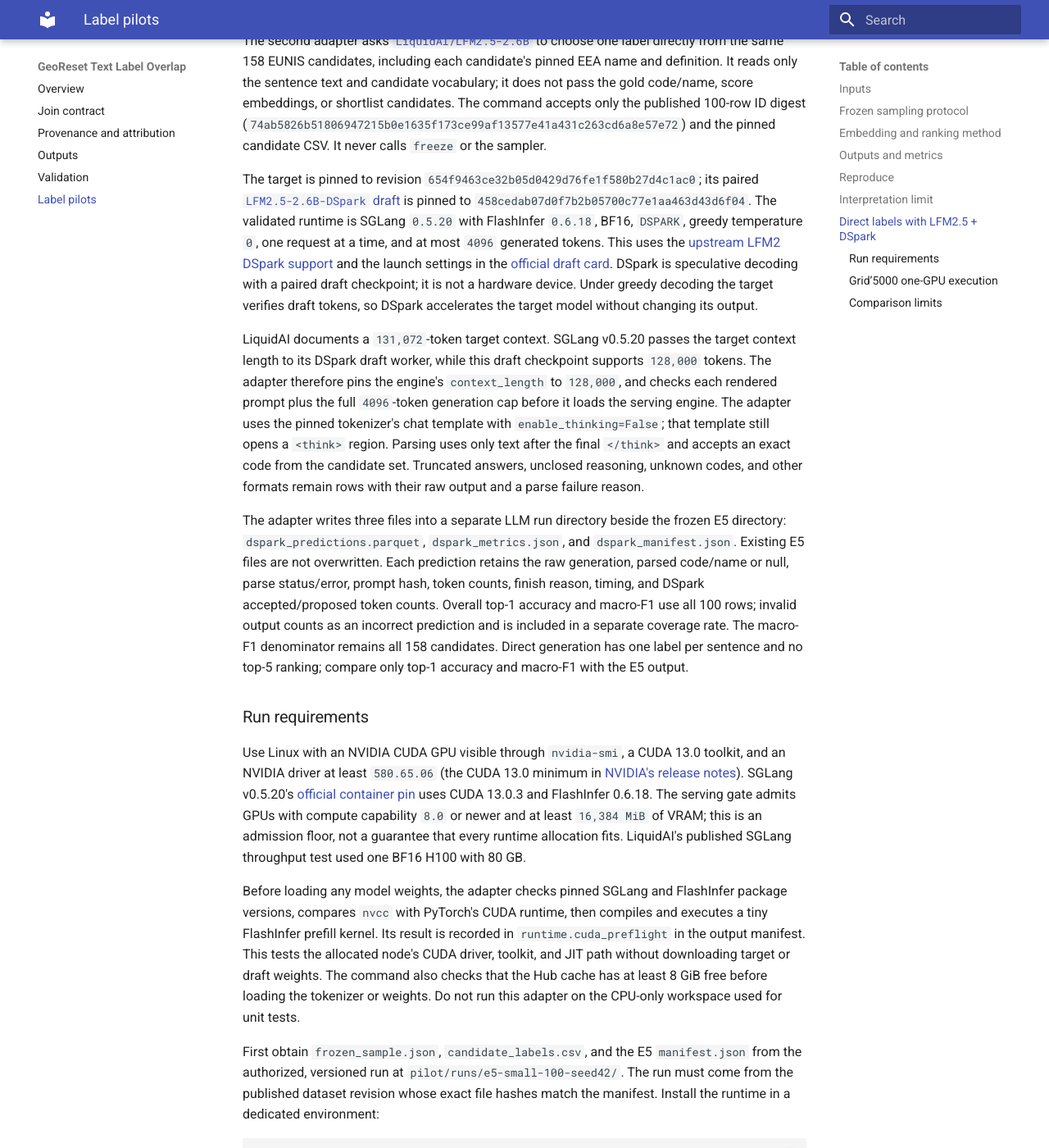
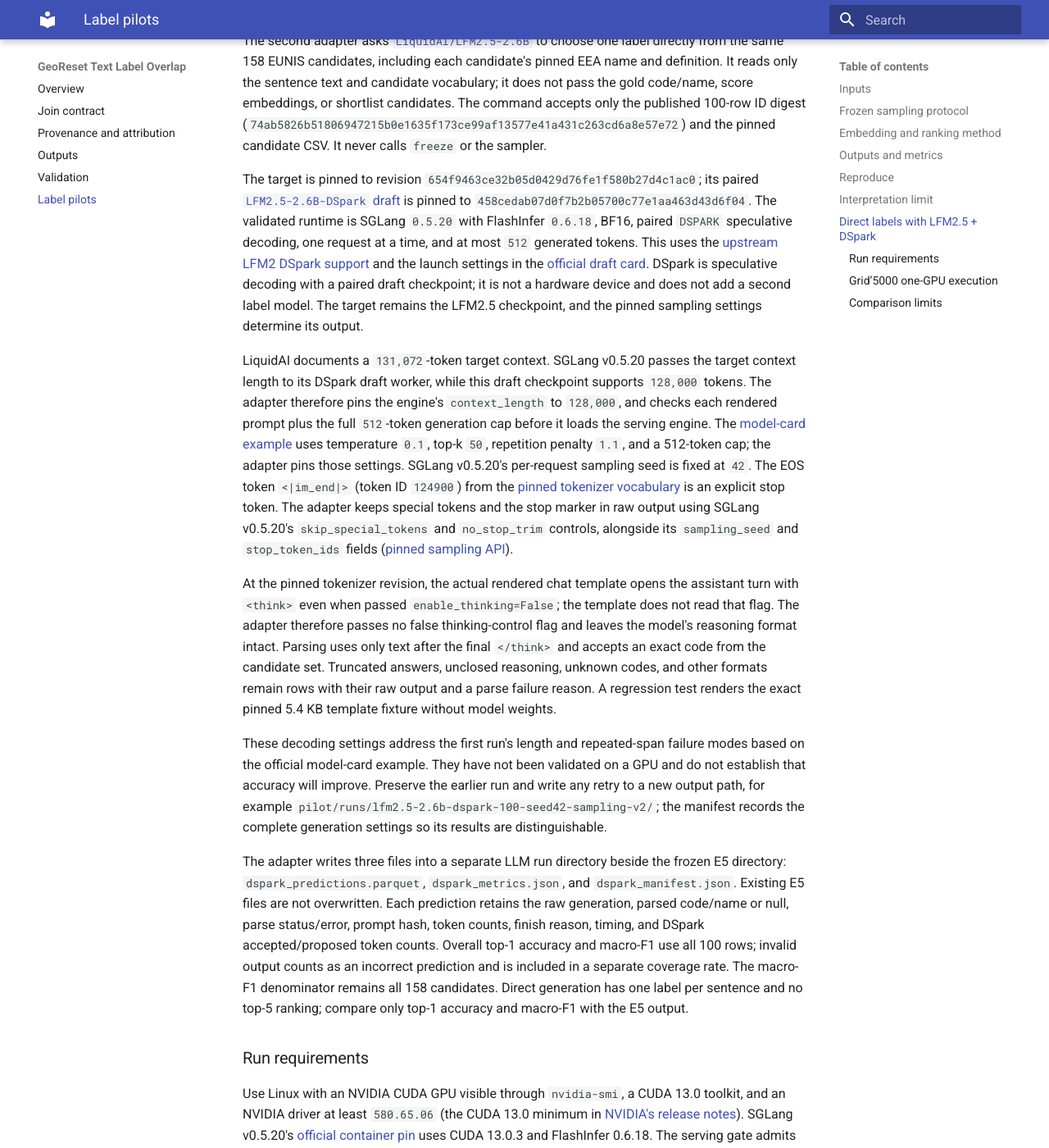
Before and after one commit to NoeFlandre/georeset-text-label-benchmark, an MkDocs documentation site: the page built from docs/pilot.md, in a window 1280 px wide and 1400 px high, scrolled down 3337 px. Shown: the whole window at 82% size. Built offline with MkDocs 1.6.1 and Material for MkDocs 9.7.7, drawn with Linux system fonts in a browser that asks for light colours; some of the changed text lies outside the part shown.

Commit message:
Pin LFM2.5 generation and frozen pilot revision
Use the published model-card sampling settings, pin the real chat-template behavior and marker-preserving output parse, and bind the documented inputs to the public E5 artifact revision.

````diff
--- a/docs/pilot.md
+++ b/docs/pilot.md
@@ -142,23 +142,45 @@
 `654f9463ce32b05d0429d76fe1f580b27d4c1ac0`; its paired
 [`LFM2.5-2.6B-DSpark` draft](https://huggingface.co/LiquidAI/LFM2.5-2.6B-DSpark)
 is pinned to `458cedab07d0f7b2b05700c77e1aa463d43d6f04`. The validated
-runtime is SGLang `0.5.20` with FlashInfer `0.6.18`, BF16, `DSPARK`, greedy
-temperature `0`, one request at a time, and at most `4096` generated tokens.
+runtime is SGLang `0.5.20` with FlashInfer `0.6.18`, BF16, paired `DSPARK`
+speculative decoding, one request at a time, and at most `512` generated tokens.
 This uses the [upstream LFM2 DSpark support](https://github.com/sgl-project/sglang/pull/31041)
 and the launch settings in the [official draft card](https://huggingface.co/LiquidAI/LFM2.5-2.6B-DSpark).
 DSpark is speculative decoding with a paired draft checkpoint; it is not a
-hardware device. Under greedy decoding the target verifies draft tokens, so
-DSpark accelerates the target model without changing its output.
+hardware device and does not add a second label model. The target remains the
+LFM2.5 checkpoint, and the pinned sampling settings determine its output.
 
 LiquidAI documents a `131,072`-token target context. SGLang v0.5.20 passes the
 target context length to its DSpark draft worker, while this draft checkpoint
 supports `128,000` tokens. The adapter therefore pins the engine's
 `context_length` to `128,000`, and checks each rendered prompt plus the full
-`4096`-token generation cap before it loads the serving engine. The adapter uses the pinned tokenizer's chat template with
-`enable_thinking=False`; that template still opens a `<think>` region. Parsing
+`512`-token generation cap before it loads the serving engine. The
+[model-card example](https://huggingface.co/LiquidAI/LFM2.5-2.6B) uses
+temperature `0.1`, top-k `50`, repetition penalty `1.1`, and a 512-token cap;
+the adapter pins those settings. SGLang v0.5.20's per-request sampling seed is
+fixed at `42`. The EOS token `<|im_end|>` (token ID `124900`) from the [pinned
+tokenizer vocabulary](https://huggingface.co/LiquidAI/LFM2.5-2.6B/blob/654f9463ce32b05d0429d76fe1f580b27d4c1ac0/tokenizer.json)
+is an explicit stop token. The adapter keeps special tokens and the stop
+marker in raw output using SGLang v0.5.20's `skip_special_tokens` and
+`no_stop_trim` controls, alongside its `sampling_seed` and `stop_token_ids`
+fields ([pinned sampling API](https://github.com/sgl-project/sglang/blob/v0.5.20/python/sglang/srt/sampling/sampling_params.py)).
+
+At the pinned tokenizer revision, the actual rendered chat template opens the
+assistant turn with `<think>` even when passed `enable_thinking=False`; the
+template does not read that flag. The adapter therefore passes no false
+thinking-control flag and leaves the model's reasoning format intact. Parsing
 uses only text after the final `</think>` and accepts an exact code from the
 candidate set. Truncated answers, unclosed reasoning, unknown codes, and other
-formats remain rows with their raw output and a parse failure reason.
+formats remain rows with their raw output and a parse failure reason. A
+regression test renders the exact pinned 5.4 KB template fixture without model
+weights.
+
+These decoding settings address the first run's length and repeated-span
+failure modes based on the official model-card example. They have not been
+validated on a GPU and do not establish that accuracy will improve. Preserve
+the earlier run and write any retry to a new output path, for example
+`pilot/runs/lfm2.5-2.6b-dspark-100-seed42-sampling-v2/`; the manifest records
+the complete generation settings so its results are distinguishable.
 
 The adapter writes three files into a separate LLM run directory beside the
 frozen E5 directory: `dspark_predictions.parquet`, `dspark_metrics.json`, and
@@ -193,9 +215,11 @@
 
 First obtain `frozen_sample.json`, `candidate_labels.csv`, and the E5
 `manifest.json` from the authorized, versioned run at
-`pilot/runs/e5-small-100-seed42/`. The run must come from the published dataset
-revision whose exact file hashes match the manifest. Install the runtime in a
-dedicated environment:
+`pilot/runs/e5-small-100-seed42/`. Use the published dataset revision
+[`073a1e478bd719f7a8ddc8c9fca191cb87c12926`](https://huggingface.co/datasets/NoeFlandre/georeset-text-label-benchmark/tree/073a1e478bd719f7a8ddc8c9fca191cb87c12926/pilot/runs/e5-small-100-seed42),
+which contains the exact frozen sample, candidate table, and E5 manifest. The
+runner verifies the sample and candidate hashes against that manifest. Install
+the runtime in a dedicated environment:
 
 ```bash
 uv sync --locked --no-default-groups --extra dspark
@@ -248,8 +272,16 @@
 ```bash
 scripts/run-dspark-grid5000.sh \
   /path/to/persistent/pilot/runs/e5-small-100-seed42 \
-  /path/to/persistent/pilot/runs/lfm2.5-2.6b-dspark-100-seed42
+  /path/to/persistent/pilot/runs/lfm2.5-2.6b-dspark-100-seed42-sampling-v2
 ```
+
+Before the full 100-row retry, the cluster owner should run a short smoke on a
+few existing frozen rows using the same pinned template and generation
+settings. Check that each request ends with the expected SGLang finish reason,
+that completed output retains `<|im_end|>`, and that `</think>` is followed by
+one allowed code. The smoke is a runtime check only; keep its outputs outside
+the benchmark run path. The checked-in `run-dspark` command evaluates the
+complete frozen sample and does not resample or offer a smaller benchmark run.
 
 The preflight requires at least 20 GiB free under job-local `$TMPDIR` (or
 `/tmp`) and at least 1 GiB free in the persistent output filesystem. It places
````
Also changed, not shown: other parts of docs/pilot.md (+1 -1 lines), 5 other files.
